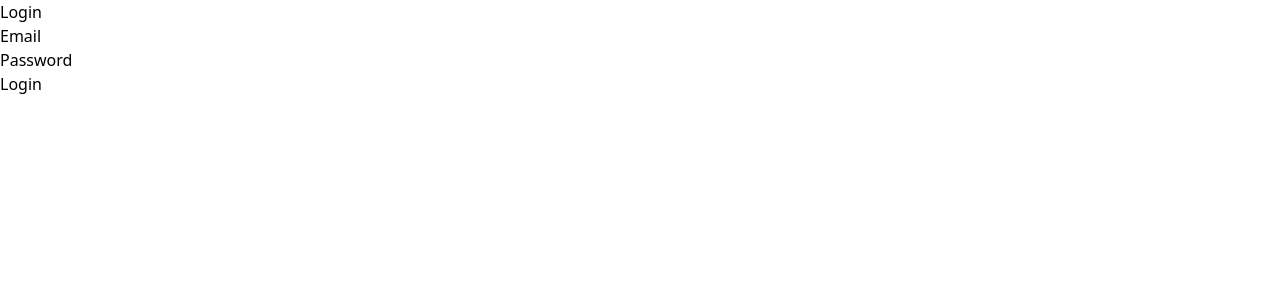
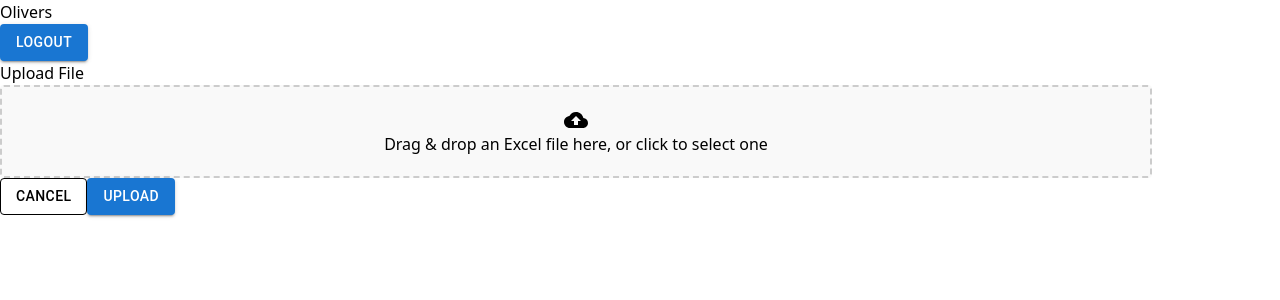
Before and after one commit to DevTechsters/olivers-FE, a React (Vite) app: page /upload in a window 1280 px wide. Before the commit this address led to /. Shown: the top 300 px of the page. Built offline with nearby package versions, Linux system fonts and the light colour scheme.

Commit message:
upload page

```diff
--- a/package.json
+++ b/package.json
@@ -16,8 +16,10 @@
     "@mui/material": "^6.0.2",
     "@mui/x-data-grid": "^7.16.0",
     "@reduxjs/toolkit": "^2.2.7",
+    "axios": "^1.7.7",
     "react": "^18.3.1",
     "react-dom": "^18.3.1",
+    "react-dropzone": "^14.2.3",
     "react-redux": "^9.1.2",
     "react-router-dom": "^6.26.1"
   },
--- a/src/components/Header.jsx
+++ b/src/components/Header.jsx
@@ -1,9 +1,11 @@
 import React from 'react'
+import Button from '@mui/material/Button';
 
 function Header() {
   return (
-    <header className='text-center'>
+    <header>
       <h1>Olivers</h1>
+      <Button variant="contained">logout</Button>
     </header>
 
   )
--- a/src/pages/Upload.jsx
+++ b/src/pages/Upload.jsx
@@ -1,9 +1,76 @@
-import React from 'react'
+import React, { useState } from 'react';
+import { useDropzone } from 'react-dropzone';
+import CloudUploadIcon from '@mui/icons-material/CloudUpload';
+import Button from '@mui/material/Button';
+import Header from '../components/Header';
 
-function Upload() {
+const FileUpload = () => {
+  const [file, setFile] = useState(null);
+  const [uploading,setUploading]=useState(false)
+  const [error, setError] = useState(null);
+  const [success, setSuccess] = useState(null);
+
+  const { getRootProps, getInputProps } = useDropzone({
+    accept: ['application/vnd.openxmlformats-officedocument.spreadsheetml.sheet', 'application/vnd.ms-excel'],
+    onDrop: (acceptedFiles) => {
+      setFile(acceptedFiles[0]);
+    },
+  });
+
+  const handleFileChange = (event) => {
+    const selectedFile = event.target.files[0];
+    if (selectedFile && (selectedFile.type === 'application/vnd.openxmlformats-officedocument.spreadsheetml.sheet' || selectedFile.type === 'application/vnd.ms-excel')) {
+      setFile(selectedFile);
+    } else {
+      alert('Please select a valid Excel file.');
+    }
+  };
+
+  const handleUpload=()=>{
+
+  }
+
   return (
-    <div>Upload</div>
-  )
-}
+    <>
+    <Header/>
+    <div className='flex justify-center items-center min-h-screen '>
+      <div className="p-6 rounded-lg shadow-lg w-2/4">
+        <h3 className="text-2xl font-bold m-4">Upload File</h3>
+        <div className='flex items-center justify-center'>
+        <div
+          {...getRootProps({ className: 'dropzone' })}
+          style={{
+            border: '2px dashed #cccccc',
+            borderRadius: '4px',
+            padding: '20px',
+            textAlign: 'center',
+            cursor: 'pointer',
+            backgroundColor: '#f9f9f9',
+            width:'90%',
 
-export default Upload
+          }}
+        >
+          <input
+            {...getInputProps()}
+            type="file"
+            style={{ display: 'none' }}
+            onChange={handleFileChange}
+          />
+          <CloudUploadIcon/>
+          <p>Drag & drop an Excel file here, or click to select one</p>
+          {file && <p>Selected file: {file.name}</p>}
+        </div>
+        </div>
+        <div className=' m-2 mt-4 flex justify-end space-x-2'>
+          <Button color='dark' variant="outlined">cancel</Button>
+          <Button  variant="contained">upload</Button>
+        </div>
+        {error && <p className="mt-4 text-red-500">{error}</p>}
+        {success && <p className="mt-4 text-green-500">{success}</p>}
+      </div>
+    </div>
+    </>
+  );
+};
+
+export default FileUpload;
--- a/src/routes.jsx
+++ b/src/routes.jsx
@@ -12,7 +12,7 @@ const ProtectedRoute = ({ element }) => {
 
   console.log(isAuthenticated )
 
-  return isAuthenticated ? element : <Navigate to="/" />;
+  return true ? element : <Navigate to="/" />;
 };
 
 const router = createBrowserRouter([
```
Also changed, not shown: 1 other file (tests, documents, lock files or other folders).
